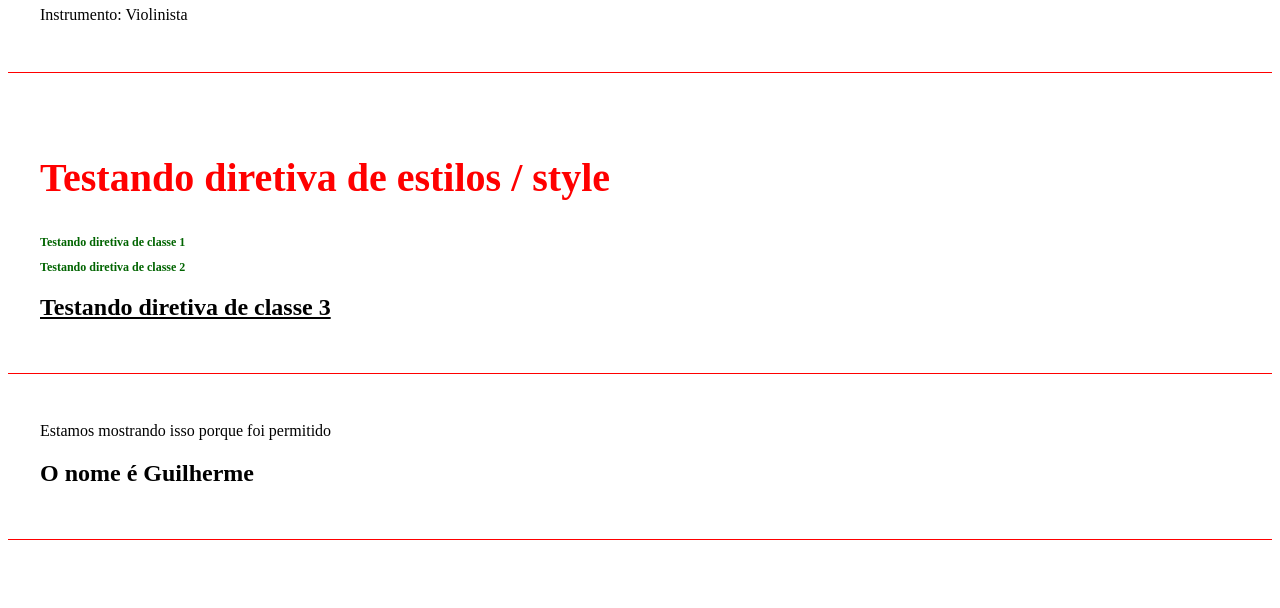
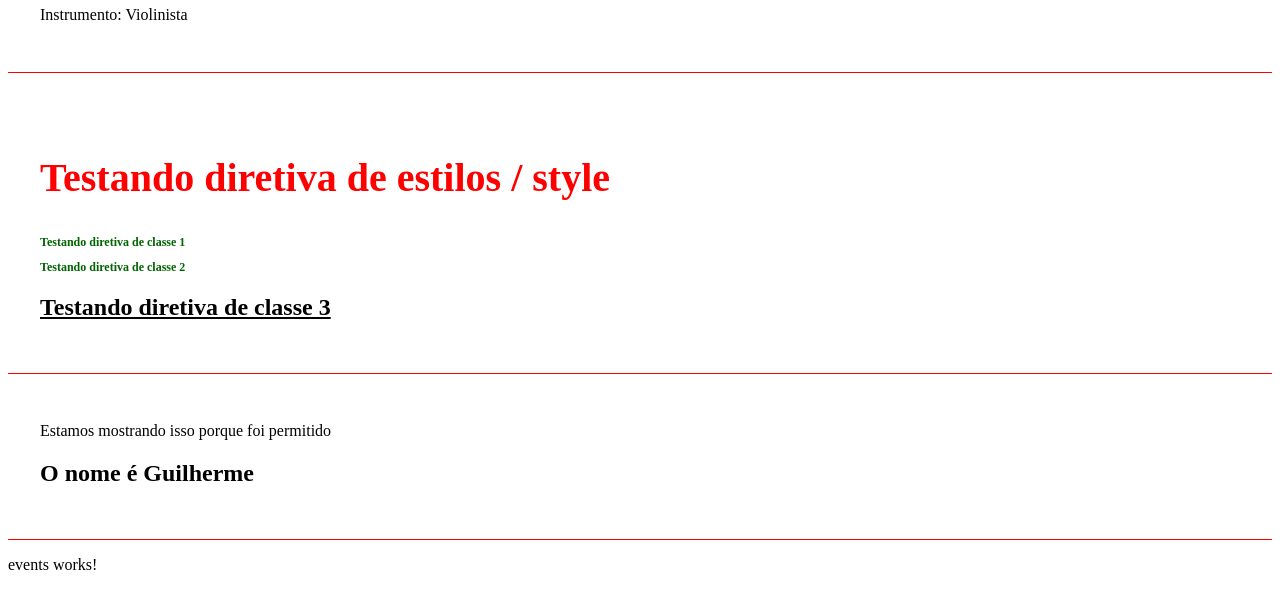
Before and after one commit to Guilh3rmeCabral/Angular, an Angular app: page / in a window 1280 px wide. Shown: the part 566-1174 px from the top of the page. Built offline with nearby package versions, Linux system fonts and the light colour scheme.

Commit message:
feat: adicionando o selector do events dentro html app

```diff
--- a/src/app/app.component.html
+++ b/src/app/app.component.html
@@ -9,3 +9,4 @@
 </app-parent-data>
 <app-directives></app-directives>
 <app-if-render></app-if-render>
+<app-events></app-events>
```
